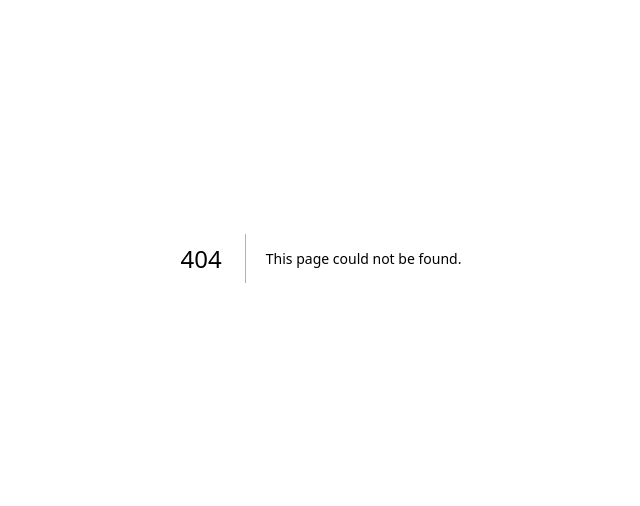
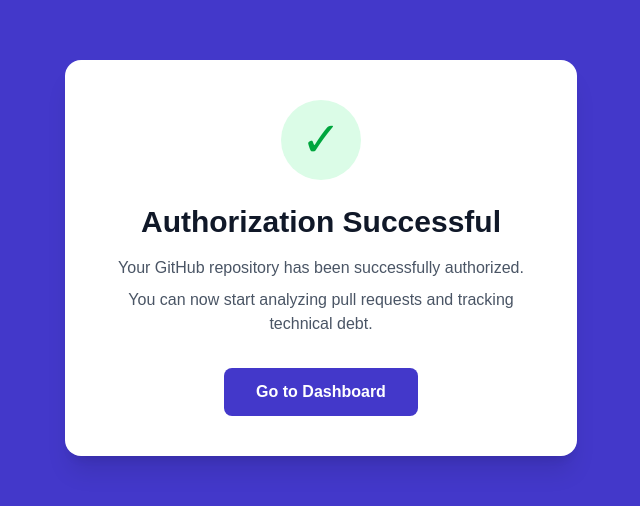
Before and after one commit to SynGo-D/web-interface, a Next.js app: page /authorization-success in a window 1280 px wide. Before the commit this address had no page. Shown: the part 142-648 px from the top of the page, without its empty margins (319-959 px from the left). Built offline with nearby package versions, Linux system fonts and the light colour scheme.

Commit message:
implement github authorization

```diff
--- /dev/null
+++ b/app/api/auth/github/callback/route.ts
@@ -0,0 +1,51 @@
+import { NextResponse } from "next/server";
+
+export async function GET(request: Request) {
+  const { searchParams } = new URL(request.url);
+
+  const code = searchParams.get("code");
+
+  if (!code) {
+    return NextResponse.json(
+      { error: "Authorization code not found." },
+      { status: 400 }
+    );
+  }
+
+  const response = await fetch(
+    "https://github.com/login/oauth/access_token",
+    {
+      method: "POST",
+      headers: {
+        Accept: "application/json",
+        "Content-Type": "application/json",
+      },
+      body: JSON.stringify({
+        client_id: process.env.GITHUB_CLIENT_ID,
+        client_secret: process.env.GITHUB_CLIENT_SECRET,
+        code,
+      }),
+    }
+  );
+
+  const data = await response.json();
+
+  if (data.error) {
+    return NextResponse.json(
+      { error: data.error_description },
+      { status: 400 }
+    );
+  }
+
+  // Access token returned by GitHub
+  const accessToken = data.access_token;
+
+  console.log("GitHub Access Token:", accessToken);
+
+  // TODO:
+  // Save the access token securely (database/session)
+
+  return NextResponse.redirect(
+    new URL("/authorization-success", request.url)
+  );
+}
--- /dev/null
+++ b/app/api/auth/github/route.ts
@@ -0,0 +1,14 @@
+import { NextResponse } from "next/server";
+
+export async function GET() {
+  const clientId = process.env.GITHUB_CLIENT_ID!;
+  const redirectUri = process.env.GITHUB_CALLBACK_URL!;
+
+  const githubAuthUrl =
+    `https://github.com/login/oauth/authorize` +
+    `?client_id=${clientId}` +
+    `&redirect_uri=${encodeURIComponent(redirectUri)}` +
+    `&scope=repo`;
+
+  return NextResponse.redirect(githubAuthUrl);
+}
--- /dev/null
+++ b/app/authorization-success/page.tsx
@@ -0,0 +1,38 @@
+"use client";
+
+import { useRouter } from "next/navigation";
+
+export default function AuthorizationSuccessPage() {
+  const router = useRouter();
+
+  return (
+    <div className="flex min-h-screen items-center justify-center bg-[#4338CA]">
+      <div className="w-full max-w-lg rounded-2xl bg-white p-10 shadow-xl text-center">
+
+        <div className="mx-auto flex h-20 w-20 items-center justify-center rounded-full bg-green-100">
+          <span className="text-5xl text-green-600">✓</span>
+        </div>
+
+        <h1 className="mt-6 text-3xl font-bold text-gray-900">
+          Authorization Successful
+        </h1>
+
+        <p className="mt-4 text-gray-600">
+          Your GitHub repository has been successfully authorized.
+        </p>
+
+        <p className="mt-2 text-gray-600">
+          You can now start analyzing pull requests and tracking technical debt.
+        </p>
+
+        <button
+          onClick={() => router.push("/developer/dashboard")}
+          className="mt-8 rounded-lg bg-[#4338CA] px-8 py-3 font-semibold text-white transition hover:opacity-90"
+        >
+          Go to Dashboard
+        </button>
+
+      </div>
+    </div>
+  );
+}
--- a/app/repository-details/page.tsx
+++ b/app/repository-details/page.tsx
@@ -97,7 +97,7 @@ export default function RepositoryDetailsPage() {
                 </div>
 
                 <button
-                    onClick={() => router.push("/dashboard")}
+                    onClick={() => {window.location.href = "/api/auth/github"}}
                     className="mt-8 rounded-lg bg-[#4338CA] px-6 py-3 font-semibold text-white transition hover:opacity-90"
                 >
                 Authorize Repository
--- a/components/forms/LoginForm.tsx
+++ b/components/forms/LoginForm.tsx
@@ -23,7 +23,7 @@ export default function LoginForm() {
     // Senior Developer
     if (
         email === "developer@codereview.com" &&
-        password === "S"
+        password === "developer123"
     ) {
         router.push("/repository");
         return;
```
